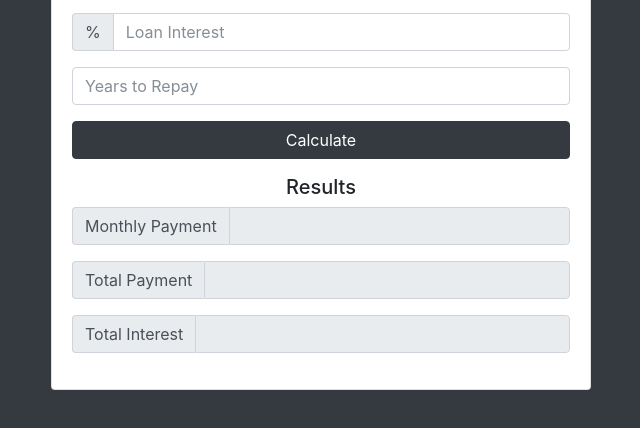
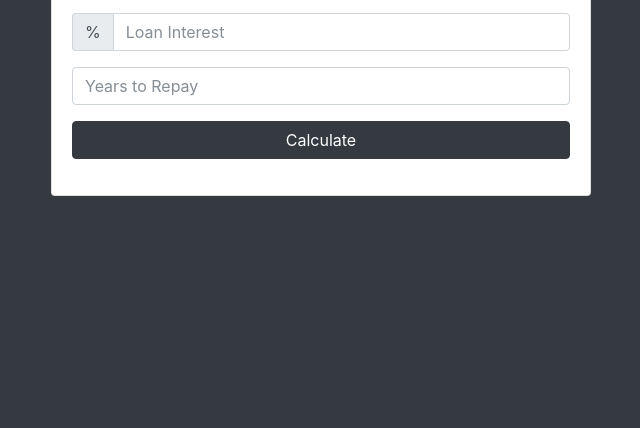
Before and after one commit to Sohamkadam333/Js-Begineer-to-Advance, a plain HTML site: page Dom Projects/Loan Calculator/index.html in a window 1280 px wide. Shown: the part 182-610 px from the top of the page, without its empty margins (319-959 px from the left). Drawn offline with nearby package versions, Linux system fonts and the light colour scheme.

Commit message:
loan Calulator html

```diff
--- a/Dom Projects/Loan Calculator/index.html
+++ b/Dom Projects/Loan Calculator/index.html
@@ -11,6 +11,13 @@
       integrity="sha384-PsH8R72JQ3SOdhVi3uxftmaW6Vc51MKb0q5P2rRUpPvrszuE4W1povHYgTpBfshb"
       crossorigin="anonymous"
     />
+
+    <style>
+      #loading,
+      #results {
+        display: none;
+      }
+    </style>
 
     <title>Loan Calculator</title>
   </head>
@@ -64,10 +71,10 @@
                 />
               </div>
             </form>
-            <!-- loaher -->
-            <!-- <div id="loading">
+            <!-- loader -->
+            <div id="loading">
               <img src="assets/Infinity-1.8s-203px.gif" alt="" />
-            </div> -->
+            </div>
             <!-- results -->
             <div id="results">
               <h5>Results</h5>
@@ -78,7 +85,7 @@
                     type="number"
                     class="form-control"
                     name=""
-                    id="monthly-payment"
+                    id="monthlyPayment"
                     disabled
                   />
                 </div>
@@ -90,7 +97,7 @@
                     type="number"
                     class="form-control"
                     name=""
-                    id="total-payment"
+                    id="totalPayment"
                     disabled
                   />
                 </div>
@@ -102,7 +109,7 @@
                     type="number"
                     class="form-control"
                     name=""
-                    id="total-interest"
+                    id="totalInterest"
                     disabled
                   />
                 </div>
```
